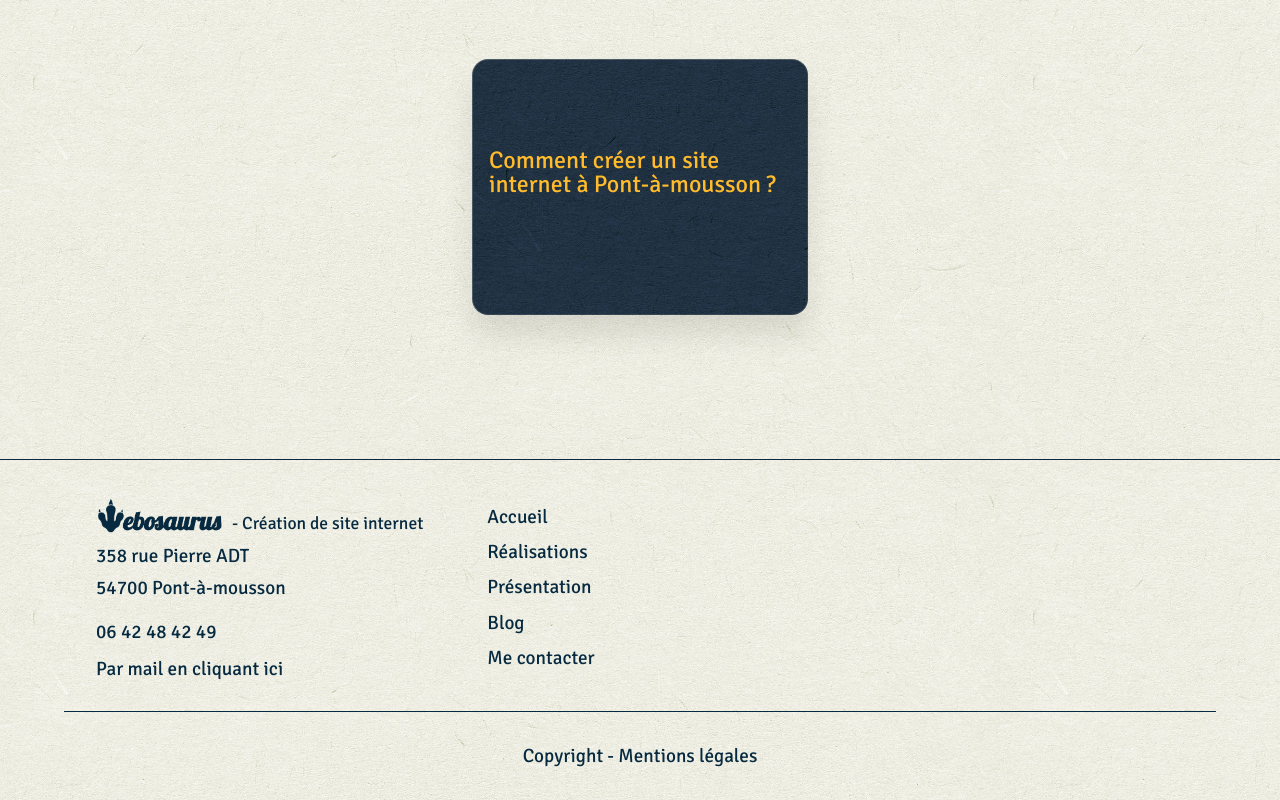
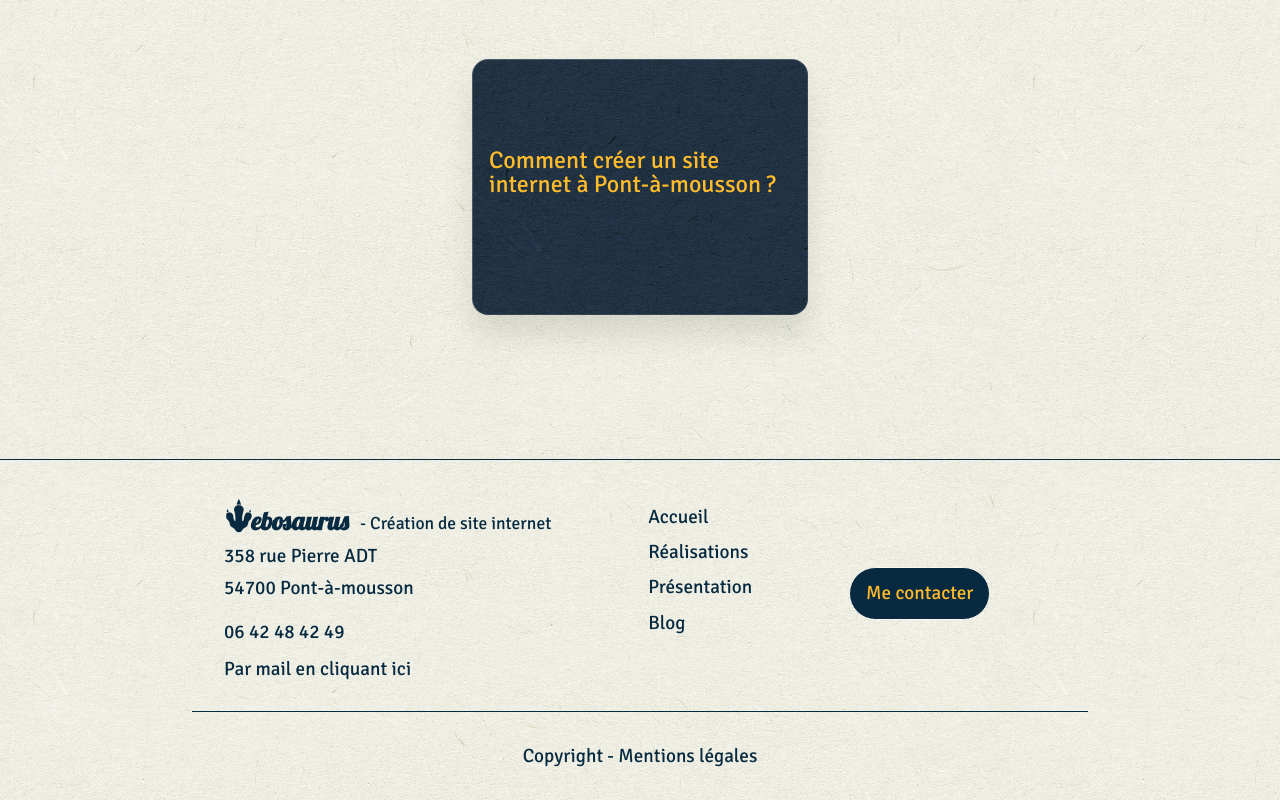
Before and after one commit to thiebautremy/site-perso-nextjs, a Next.js app: page /blog in a window 1280 px wide. Shown: the part 269-1069 px from the top of the page. Built offline with nearby package versions, Linux system fonts and the light colour scheme.

Commit message:
update footer + style

```diff
--- a/components/Description/Description.tsx
+++ b/components/Description/Description.tsx
@@ -14,6 +14,7 @@ import { FaAngleRight } from "react-icons/fa";
 const Description = () => {
   return (
     <>
+      <Cards />
       <div className={cx(styles.descriptionContent, "descriptionContent")}>
         <TextHighlighted
           text="Aujourd'hui, la création d'un site internet est devenue
@@ -164,7 +165,6 @@ const Description = () => {
         </motion.div>
         <TextHighlighted text="La création d'un site internet est un investissement essentiel pour votre entreprise. Pour garantir son succès, il est recommandé de faire appel à un professionnel qui peut créer un site responsive, bien référencé et esthétiquement attrayant. Cela vous permettra de maximiser votre visibilité en ligne. Ne sous-estimez pas le pouvoir d'un site web bien conçu pour stimuler votre entreprise à Pont-à-Mousson." />
       </div>
-      <Cards />
     </>
   );
 };
--- a/components/Footer/Footer.module.scss
+++ b/components/Footer/Footer.module.scss
@@ -11,12 +11,14 @@
 
 .footerContainer {
   display: flex;
+  flex-wrap: wrap;
 
   @media screen and (max-width: var.$screen-phone) {
     flex-direction: column;
   }
 
   .leftContainer,
+  .middleContainer,
   .rightContainer {
     padding: var.$gap-medium;
 
@@ -45,7 +47,15 @@
     }
   }
 
-  .rightContainer {
+  .middleContainer {
+    display: flex;
+    flex-grow: 2;
+    justify-content: center;
+
+    @media screen and (max-width: var.$screen-phone) {
+      justify-content: flex-start;
+    }
+
     li {
       margin-top: var.$gap-small;
       transition: all 0.2s ease-in-out;
@@ -53,6 +63,17 @@
       &:hover {
         color: var.$color-blue;
       }
+    }
+  }
+
+  .rightContainer {
+    display: flex;
+    flex-grow: 2;
+    align-items: center;
+    a {
+      height: fit-content;
+      padding: var.$gap-small;
+      margin-top: var.$gap-small;
     }
   }
 }
--- a/components/Footer/Footer.tsx
+++ b/components/Footer/Footer.tsx
@@ -15,7 +15,7 @@ const Footer = () => {
       transition={{ duration: 1, ease: "easeInOut" }}
     >
       <footer className={styles.footer}>
-        <Container margin="isMedium">
+        <Container margin="isHuge">
           <div className={styles.footerContainer}>
             <div className={styles.leftContainer}>
               <div className={styles.title}>
@@ -46,7 +46,7 @@ const Footer = () => {
                 </a>
               </div>
             </div>
-            <div className={styles.rightContainer}>
+            <div className={styles.middleContainer}>
               <ul>
                 <li>
                   <Link href="/" scroll>
@@ -68,12 +68,12 @@ const Footer = () => {
                     Blog
                   </Link>
                 </li>
-                <li>
-                  <Link href="/contact" scroll>
-                    Me contacter
-                  </Link>
-                </li>
               </ul>
+            </div>
+            <div className={styles.rightContainer}>
+              <Link href="/contact" scroll className="ctaBtn">
+                Me contacter
+              </Link>
             </div>
           </div>
           <div className={styles.bottomContainer}>
```
Also changed, not shown: components/Articles/Article.module.scss (+8 -4 lines), components/Header/HeaderStyle.module.scss (+9 -9 lines).
